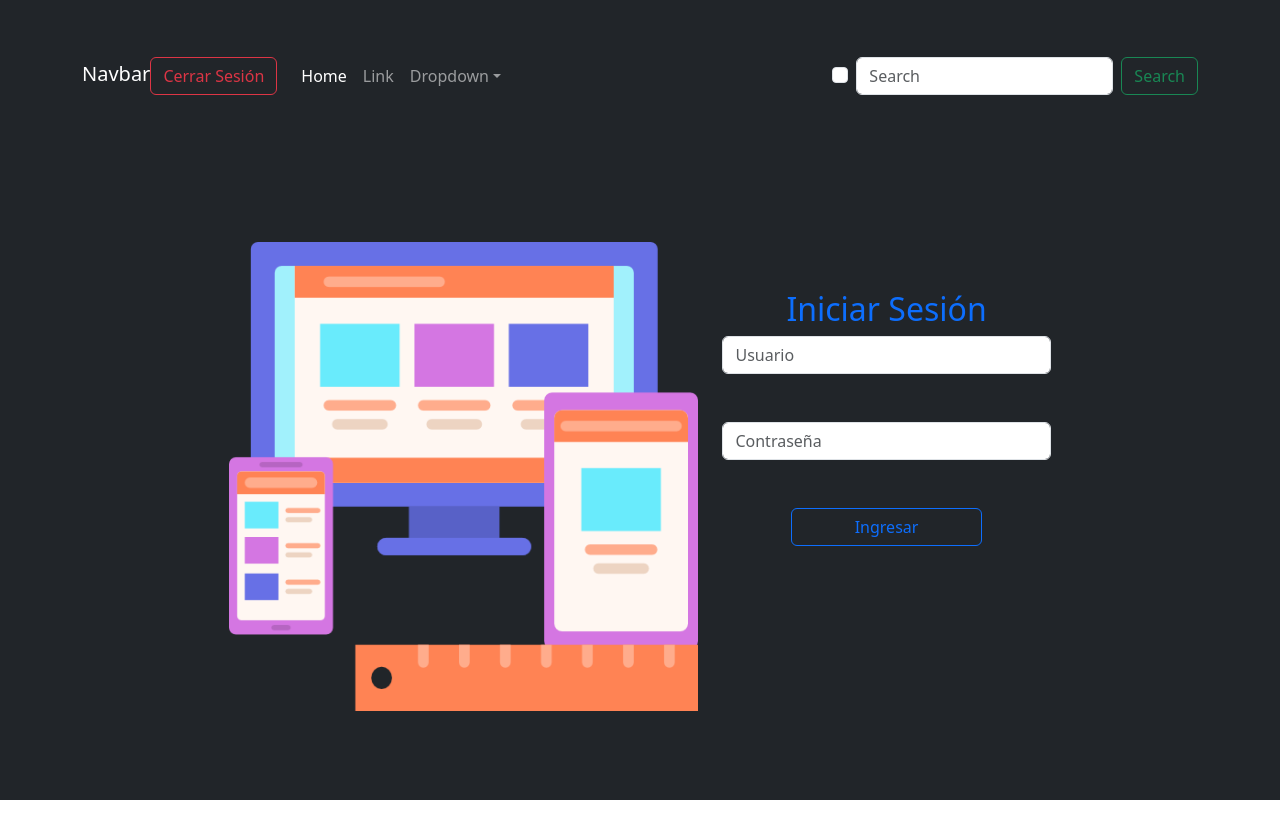
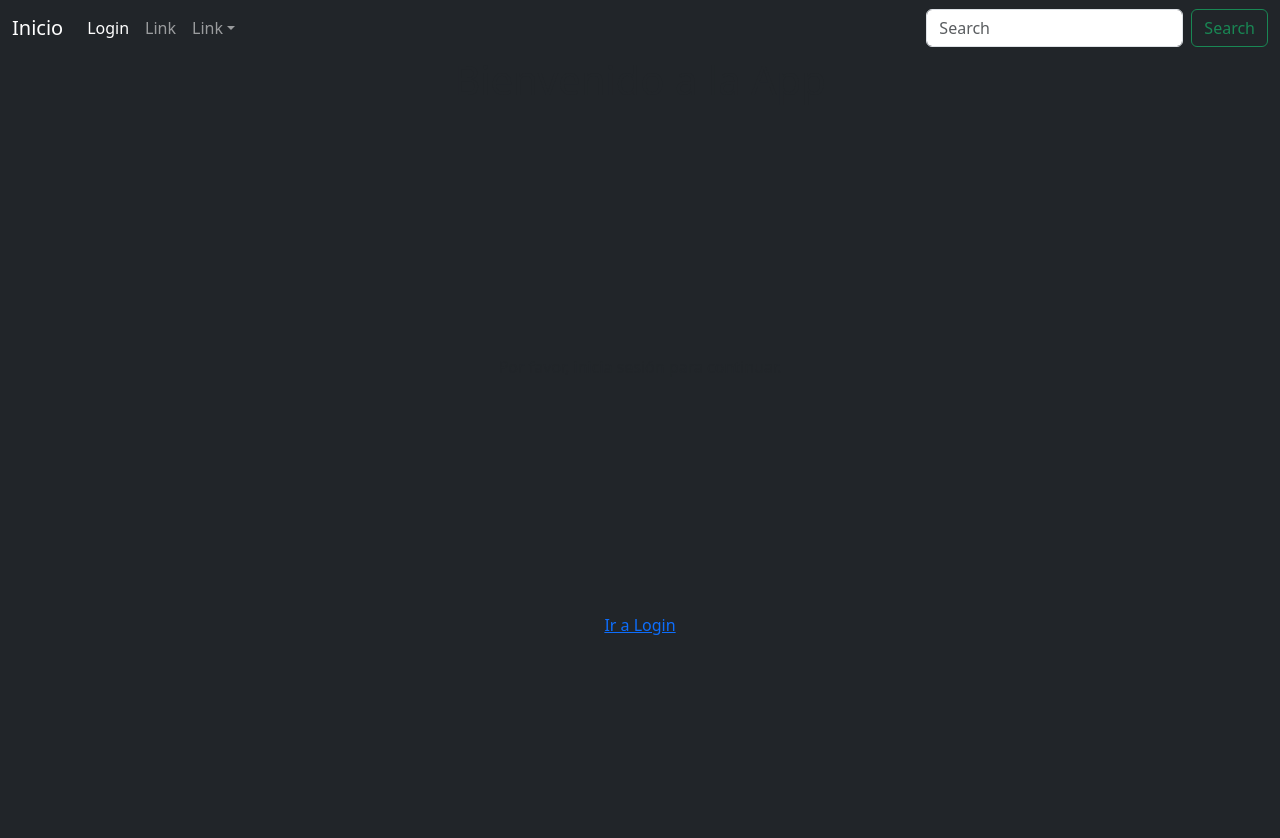
Before and after one commit to JASBOOTSTUDIOS/TareaFinalFrontend, a React (Vite) app: page / in a window 1280 px wide. Before the commit this address led to /login. Shown: the top 838 px of the page. Before the commit the page ends 800 px from the top, so only its background shows below. Built offline with nearby package versions, Linux system fonts and the light colour scheme.

Commit message:
Correccion del navbar

```diff
--- a/package.json
+++ b/package.json
@@ -10,8 +10,10 @@
     "preview": "vite preview"
   },
   "dependencies": {
+    "bootstrap": "^5.3.3",
     "react": "^19.0.0",
-    "react-dom": "^19.0.0"
+    "react-dom": "^19.0.0",
+    "react-router-dom": "^7.2.0"
   },
   "devDependencies": {
     "@eslint/js": "^9.21.0",
--- a/src/App.tsx
+++ b/src/App.tsx
@@ -8,8 +8,8 @@ export default function App() {
         <>
         <Routes>
             <Route path="/" element={<><Navbar/><Home /></>} />
-            <Route path="/login" element={<Login />} />
-            <Route path="/dashboard" element={<Dashboard />} />
+            <Route path="/login" element={<><Navbar/><Login /></>} />
+            <Route path="/dashboard" element={<><Navbar/><Dashboard /></>} />
         </Routes>
         </>
     );
--- a/src/components/Navbar.tsx
+++ b/src/components/Navbar.tsx
@@ -1,113 +1,84 @@
 import { useEffect, useState } from "react";
-import { useNavigate } from "react-router-dom";
+import { useNavigate,useLocation, Link } from "react-router-dom";
 
 export function Navbar() {
-  const API_URL = "http://localhost:300";
-  const [users, setUser] = useState("");
+  const API_URL = "http://localhost:3001";
+  const [users, setUser] = useState(Object);
+  const [validToken, setToken] = useState("");
   const navigate = useNavigate();
+  const location = useLocation();
   const handleLogout = () => {
     localStorage.removeItem("token"); // Eliminar el token al cerrar sesión
     navigate("/login");
   };
 
-  // const getAllUsers = async () => {
-  //   const token = localStorage.getItem("token");
-  //   const res = await fetch(`${API_URL}/users`, {
-  //     method: "GET",
-  //     headers: { Authorization: `Bearer ${token}` },
-  //   });
-  // };
+  const getAllUsers = async () => {
+    const token = localStorage.getItem("token");
+    const id = localStorage.getItem("id");
+    const res = await fetch(`${API_URL}/users/${id}`, {
+      method: "GET",
+      headers: { Authorization: `Bearer ${token}` },
+    });
+    const data = await res.json();
+    // alert(data.users.nombres);
+    setUser(data.users);
+  };
 
   useEffect(() => {
     const token = localStorage.getItem("token");
 
         if (!token) {
-      navigate("/login"); // Si no hay token, redirigir al Login
+          setToken("");
         } else {
-      setUser("Usuario Autenticado"); // Puedes reemplazar esto con datos reales
+          setToken(token);
+           getAllUsers();
         }
-  }, []);
+  }, [location]);
 
   return (
     <>
       <nav className="navbar navbar-expand-sm navbar-dark bg-dark">
-        <div className="container">
-          <a className="navbar-brand" href="#">
-            Navbar
-            <button className="btn btn-outline-danger" onClick={handleLogout}>
-              Cerrar Sesión
-            </button>
-          </a>
-          <button
-            className="navbar-toggler d-lg-none"
-            type="button"
-            data-bs-toggle="collapse"
-            data-bs-target="#collapsibleNavId"
-            aria-controls="collapsibleNavId"
-            aria-expanded="false"
-            aria-label="Toggle navigation"
-          >
+      <div className="container-fluid">
+    <Link className="navbar-brand" to={validToken ? "#": "/"}>{validToken ? `Hola Sr. ${users.nombres}` : `Inicio`}</Link>
+    <button className="navbar-toggler" type="button" data-bs-toggle="collapse" data-bs-target="#navbarScroll" aria-controls="navbarScroll" aria-expanded="false" aria-label="Toggle navigation">
       <span className="navbar-toggler-icon"></span>
     </button>
-          <div className="collapse navbar-collapse" id="collapsibleNavId">
-            <ul className="navbar-nav me-auto mt-2 mt-lg-0">
-              <li className="nav-item">
-                <a className="nav-link active" href="#" aria-current="page">
-                  Home
-                  <span className="visually-hidden">(current)</span>
+    <div className="collapse navbar-collapse" id="navbarScroll">
+      <ul className="navbar-nav me-auto my-2 my-lg-0 navbar-nav-scroll ul-nav" >
+        <li key={1} className="nav-item">
+          <Link className="nav-link active" aria-current="page" to={"/login"}>Login</Link>
+        </li>
+        <li key={2} className="nav-item">
+          <a className="nav-link" href="#">Link</a>
+        </li>
+        <li key={3} className="nav-item dropdown">
+          <a className="nav-link dropdown-toggle" href="#" id="navbarScrollingDropdown" role="button" data-bs-toggle="dropdown" aria-expanded="false">
+            Link
           </a>
+          <ul className="dropdown-menu" aria-labelledby="navbarScrollingDropdown">
+            <li><a className="dropdown-item" href="#">Action</a></li>
+            <li><a className="dropdown-item" href="#">Another action</a></li>
+            <li><hr className="dropdown-divider"/></li>
+            <li><a className="dropdown-item" href="#">Something else here</a></li>
+          </ul>
         </li>
         <li className="nav-item">
-                <a className="nav-link" href="#">
-                  Link
-                </a>
-              </li>
-              <li className="nav-item dropdown">
-                <a
-                  className="nav-link dropdown-toggle"
-                  href="#"
-                  id="dropdownId"
-                  data-bs-toggle="dropdown"
-                  aria-haspopup="true"
-                  aria-expanded="false"
-                >
-                  Dropdown
-                </a>
-                <div className="dropdown-menu" aria-labelledby="dropdownId">
-                  <a className="dropdown-item" href="#">
-                    Action 1
-                  </a>
-                  <a className="dropdown-item" href="#">
-                    Action 2
-                  </a>
-                </div>
+            <button className="nav-link" onClick={handleLogout}>
+              {validToken ? "Cerrar Sesion": ""}
+            </button>
         </li>
       </ul>
-            <div className="form-check">
-              <input
-                className="form-check-input"
-                type="checkbox"
-                value=""
-                id="darkMode"
-              />
-            </div>
-
-            <form className="d-flex my-2 my-lg-0">
-              <input
-                className="form-control me-sm-2"
-                type="text"
-                placeholder="Search"
-              />
-              <button
-                className="btn btn-outline-success my-2 my-sm-0"
-                type="submit"
-              >
-                Search
-              </button>
+      <form className="d-flex">
+        <input className="form-control me-2" type="search" placeholder="Search" aria-label="Search"/>
+        <button className="btn btn-outline-success" type="submit">Search</button>
       </form>
     </div>
   </div>
       </nav>
+
+  <style>{`.ul-nav{
+  --bs-scroll-height: 100px;`}</style>
+
     </>
   );
 }
--- a/src/main.tsx
+++ b/src/main.tsx
@@ -3,6 +3,8 @@ import ReactDOM from "react-dom/client";
 import { BrowserRouter } from "react-router-dom";
 import App from "./App";
 import 'bootstrap/dist/css/bootstrap.min.css';
+import 'bootstrap'
+
 
 
 ReactDOM.createRoot(document.getElementById("root")!).render(
--- a/src/pages/Dashboard.tsx
+++ b/src/pages/Dashboard.tsx
@@ -1,6 +1,5 @@
 import { useEffect, useState } from "react";
 import { useNavigate } from "react-router-dom";
-import { Navbar } from "../components/Navbar";
 
 export default function Dashboard() {
   const [user, setUser] = useState<string | null>(null);
@@ -20,7 +19,7 @@ export default function Dashboard() {
   return (<>
 
 
-    <Navbar/>
+    {/* <Navbar/> */}
   <div className="row text-center vh-100 bg-dark">
             <div className="col-12">
             <h1 className="text-info">Bienvenido al Dashboard</h1>
--- a/src/pages/Login.tsx
+++ b/src/pages/Login.tsx
@@ -1,7 +1,6 @@
 import { useState } from "react";
 import { useNavigate } from "react-router-dom";
 import { imgLoginSensible } from "../assets/imgs";
-import { Navbar } from "../components/Navbar";
 export default function Login() {
   const [userName, setUsername] = useState("");
   const [userPassword, setPassword] = useState("");
@@ -14,7 +13,7 @@ export default function Login() {
     setError("");
 
     try {
-      const response = await fetch("http://localhost:3000/login", {
+      const response = await fetch("http://localhost:3001/login", {
         method: "POST",
         headers: {
           "Content-Type": "application/json",
@@ -27,16 +26,20 @@ export default function Login() {
       }
 
       const data = await response.json();
+      localStorage.setItem("id", data.id); // Guardar el token en localStorage
       localStorage.setItem("token", data.token); // Guardar el token en localStorage
+      localStorage.setItem("userName", data.userName); // Guardar el token en localStorage
       navigate("/dashboard"); // Redirigir al Dashboard
     } catch (err: any) {
       setError(err.message);
+      setPassword("");
+      setUsername("");
     }
   };
 
   return (
     <div className="row text-center vh-100 vh-sm-auto bg-dark">
-      <Navbar/>
+      {/* <Navbar/> */}
 
       <div className="col-12"></div>
       <div className="col"></div>
```
Also changed, not shown: 1 other file (tests, documents, lock files or other folders). Lines whose indentation alone changed are shown as unchanged.
